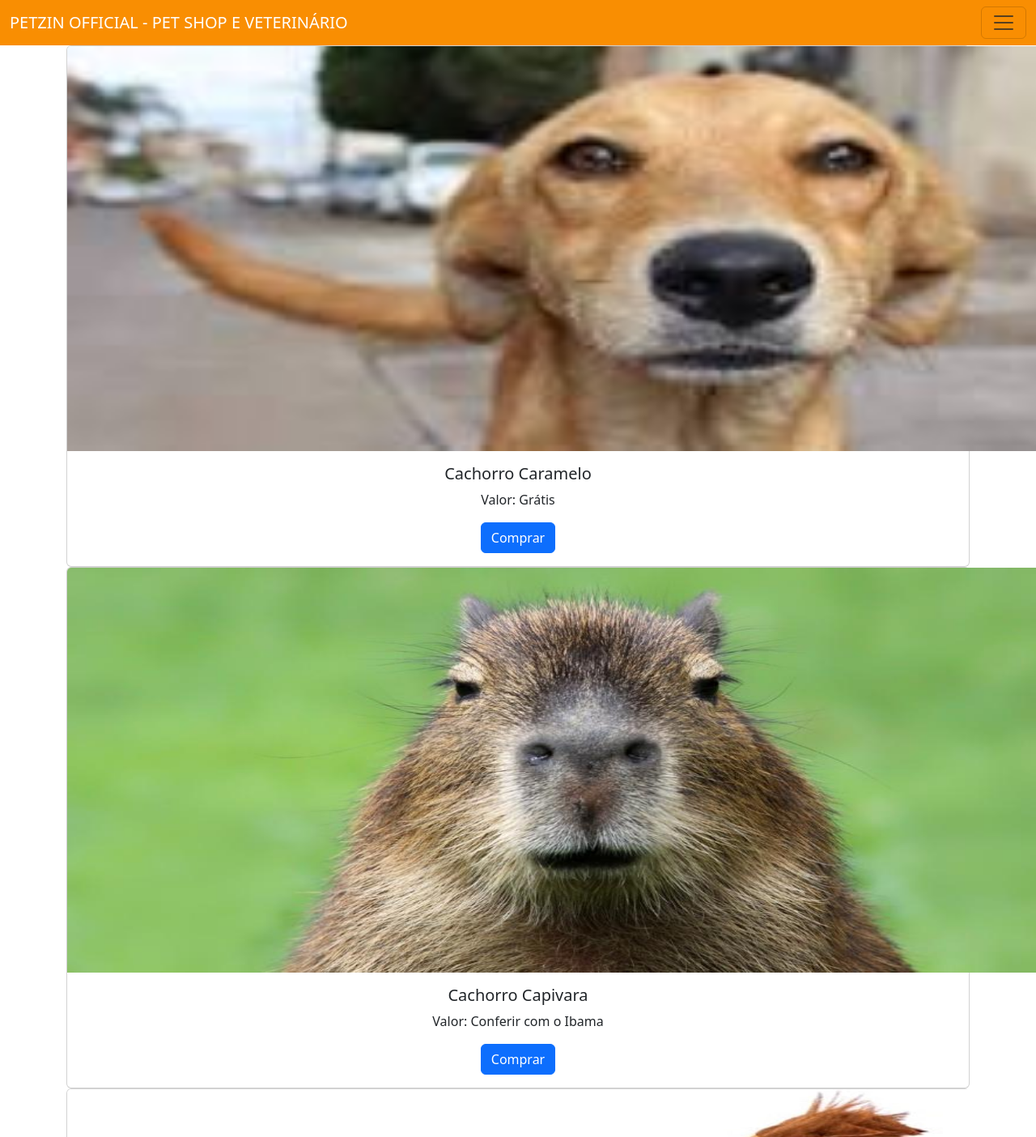
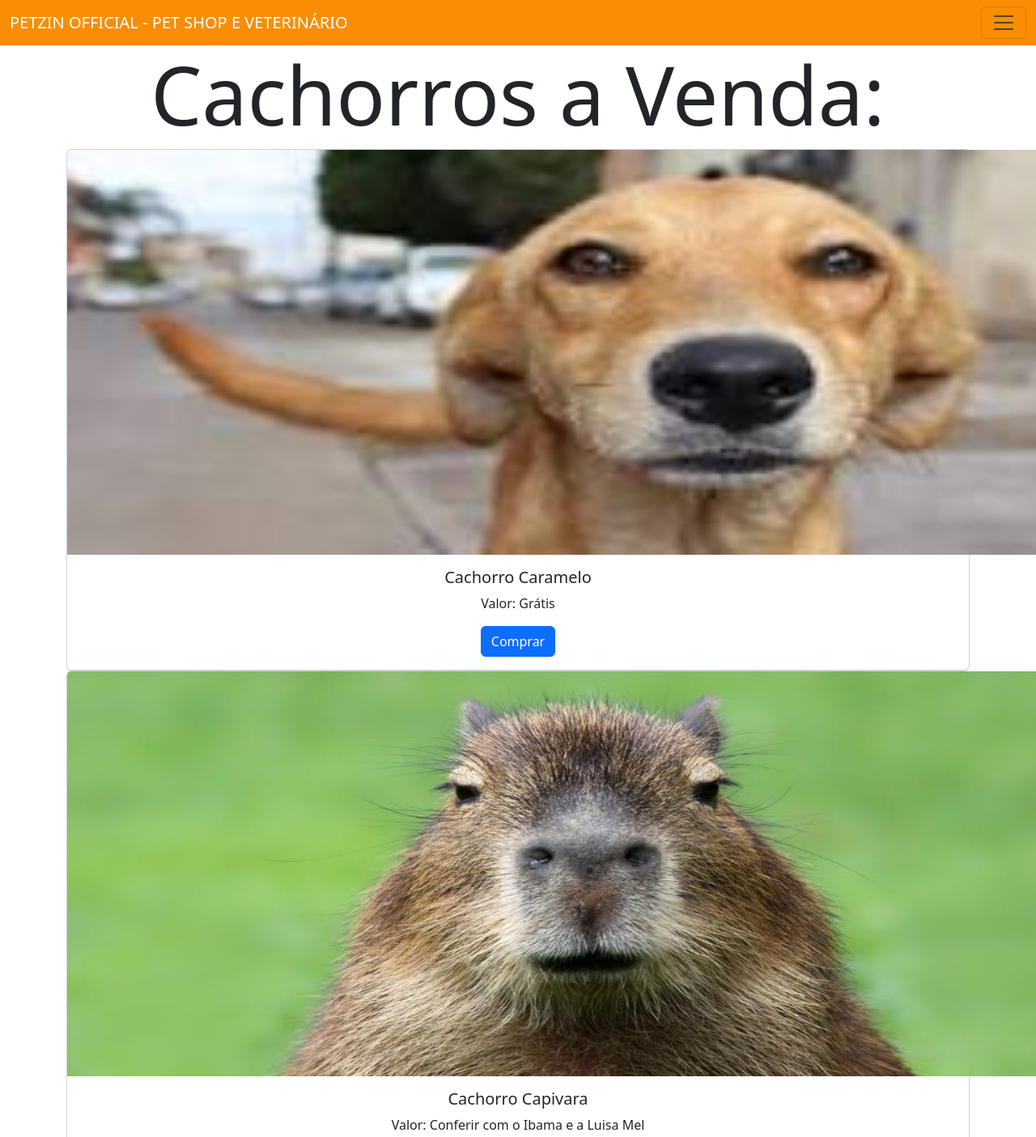
Before and after one commit to caiomsilva33/front_end, a plain HTML site: page FrontEnd/produtos.html in a window 1280 px wide. Shown: the top 1404 px of the page at 81% size. Drawn offline with nearby package versions, Linux system fonts and the light colour scheme.

Commit message:
caiomsilva33: PEtzim

```diff
--- a/FrontEnd/produtos.html
+++ b/FrontEnd/produtos.html
@@ -10,6 +10,10 @@
             margin: 0;
             padding: 0;
             height: 100%;
+        }
+        h1{
+            text-align: center;
+            font-size: 100px;
         }
         #wrapper{
             min-height: 100%;
@@ -52,6 +56,9 @@
         </div>
     </nav>
     <!-- Body -->
+
+    <h1>Cachorros a Venda:</h1>
+
     <div class="container">
         <div class="card">
         <img src="caramelo.jpg" class="card-img-top" alt="pet1" style="width: 1300px; height: 500px;">
@@ -68,7 +75,7 @@
         <img src="capirava.jpg" class="card-img-top" alt="pet1" style="width: 1300px; height: 500px;">
             <div class="card-body" style="text-align: center;">
                 <h5 class="card-title">Cachorro Capivara</h5>
-                <p class="card-text">Valor: Conferir com o Ibama</p>
+                <p class="card-text">Valor: Conferir com o Ibama e a Luisa Mel</p>
                 <a href="#" class="btn btn-primary">Comprar</a>
             </div>
         </div>
```
